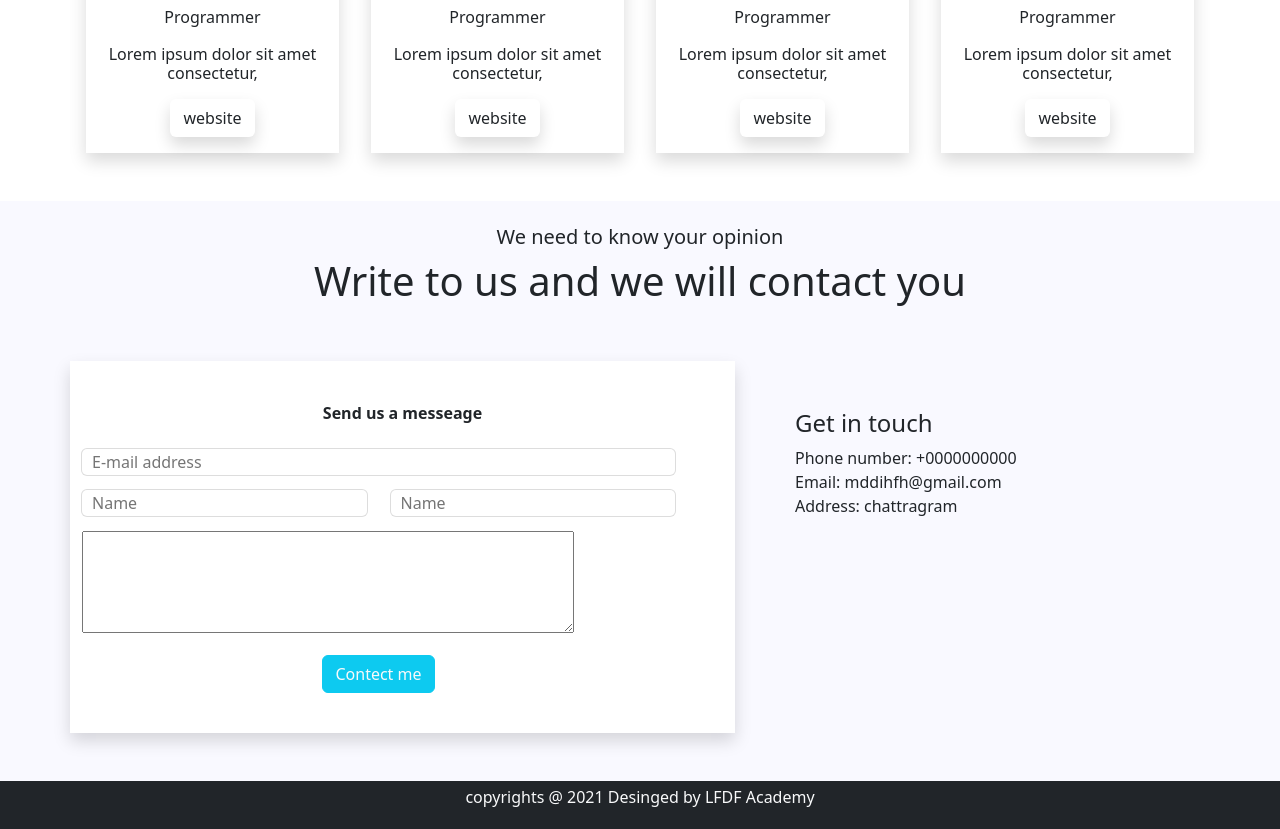
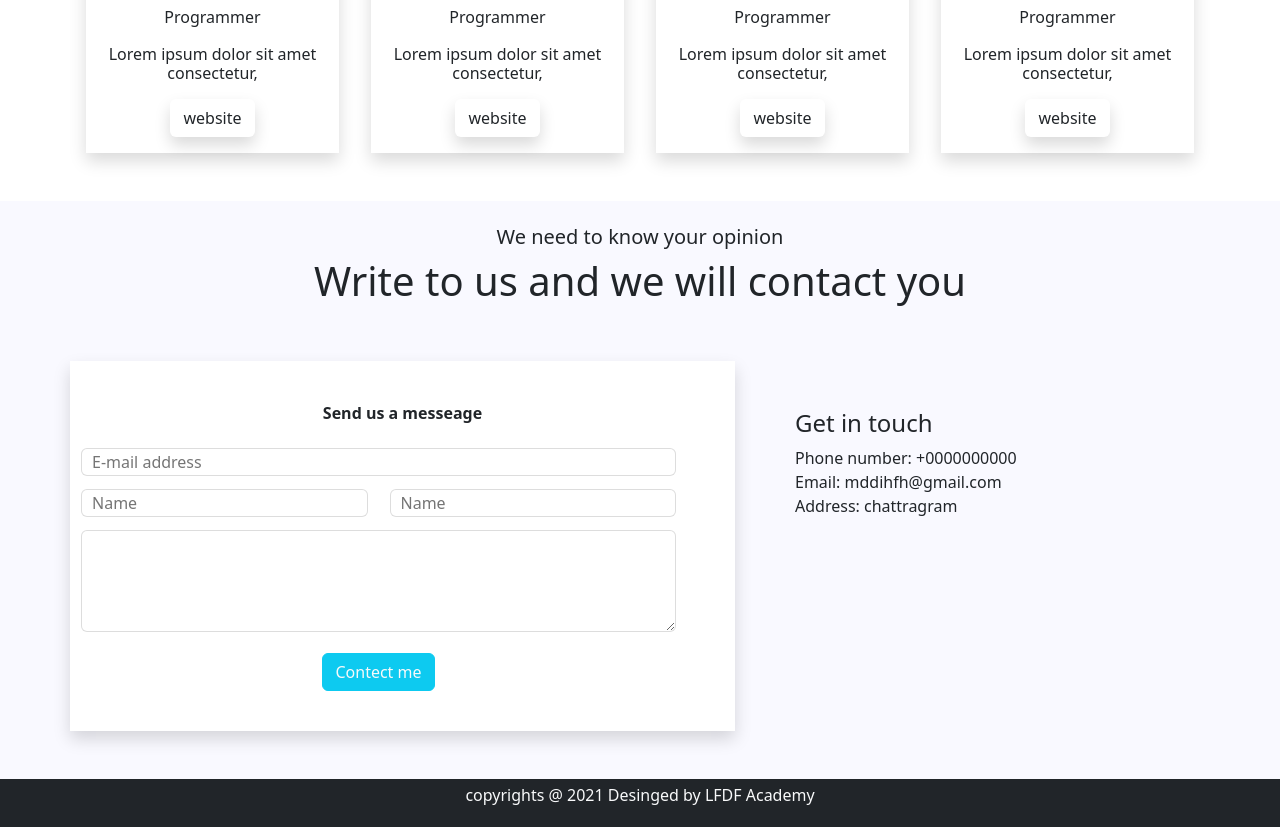
Before and after one commit to Mohammad-Omar-07/First-Projects, a plain HTML site: page index.html in a window 1280 px wide. Shown: the part 1581-2410 px from the top of the page. Drawn offline with nearby package versions, Linux system fonts and the light colour scheme.

Commit message:
some changed here to see better

```diff
--- a/index.html
+++ b/index.html
@@ -334,7 +334,7 @@
                         </div>
                         <div class="row">
                             <div class="col">
-                                <textarea name="" id="" cols="51" rows="4"></textarea>
+                                <textarea class="w-100 mmop" name="" id="" cols="51" rows="4"></textarea>
                             </div>
                         </div>
                         <div class="row">
--- a/style.css
+++ b/style.css
@@ -99,3 +99,8 @@
 	box-shadow: 0px 0px 0px 1px #ddd;
 	padding-left: 10px;
 }
+.mmop{
+	border-radius: 5px;
+	border: none;
+	box-shadow: 0px 0px 0px 1px #ddd;
+}
```
